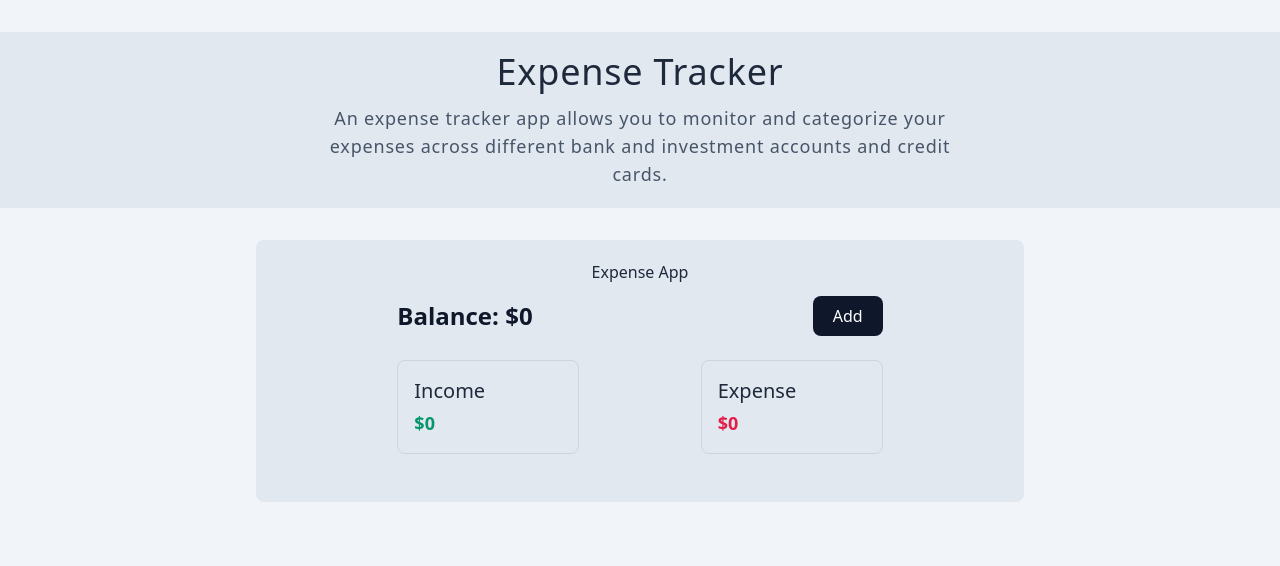
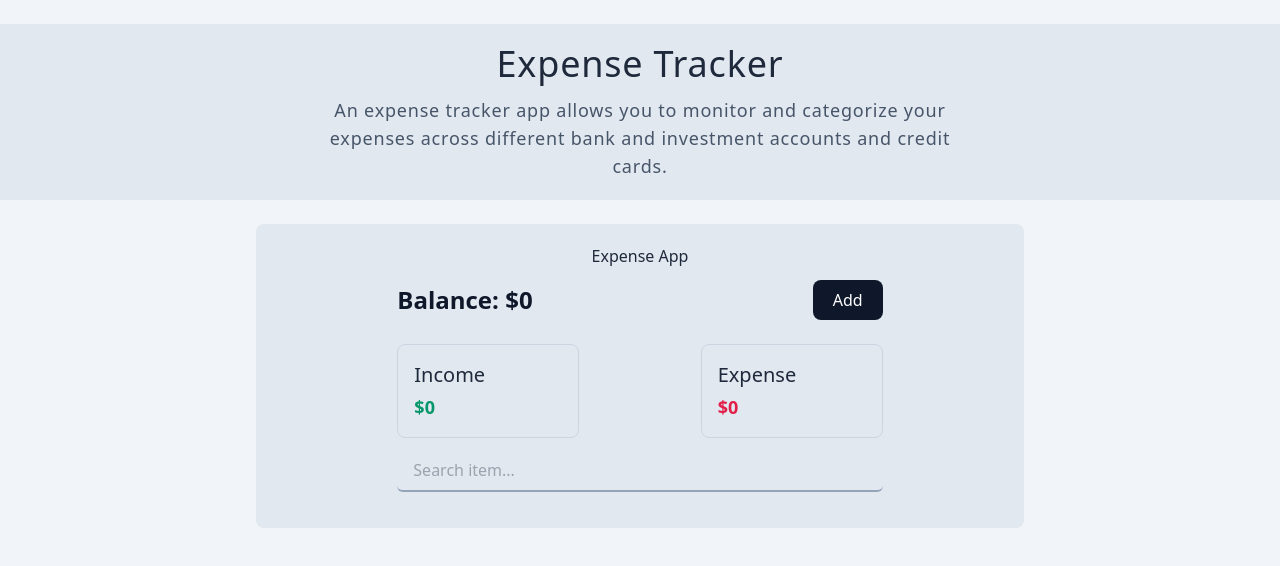
Before and after one commit to pedrrram/expense-tracker, a React (Create React App) app: page / in a window 1280 px wide. Shown: the top 566 px of the page. Built offline with nearby package versions, Linux system fonts and the light colour scheme.

Commit message:
setup search filter for transactions

```diff
--- a/src/components/expense-app/ExpenseApp.jsx
+++ b/src/components/expense-app/ExpenseApp.jsx
@@ -13,7 +13,6 @@ const ExpenseApp = () => {
       ...prevTrans,
       { id: Date.now(), ...transaction },
     ]);
-    console.log(transactions);
   };
 
   useEffect(() => {
@@ -29,7 +28,7 @@ const ExpenseApp = () => {
   }, [transactions]);
 
   return (
-    <section className="flex flex-col items-center w-full max-w-3xl bg-slate-200 rounded-lg text-slate-800 p-5">
+    <section className="flex flex-col items-center w-full max-w-3xl bg-slate-200 rounded-lg text-slate-800 p-5 mb-3">
       <h1>Expense App</h1>
       <Overview
         income={income}
--- a/src/components/expense-app/Transactions.jsx
+++ b/src/components/expense-app/Transactions.jsx
@@ -1,14 +1,49 @@
 import propTypes from 'prop-types';
+import { useEffect, useState } from 'react';
 
 import Transaction from './Transaction';
 
 const Transactions = ({ transactions }) => {
+  const [searchItem, setSearchItem] = useState('');
+  const [filteredTransactions, setFilteredTransactions] =
+    useState(transactions);
+
+  const changeHandler = (e) => {
+    setSearchItem(e.target.value);
+  };
+
+  const filterTransactions = (searchedItem) => {
+    if (!searchedItem && searchedItem !== '') {
+      setFilteredTransactions(transactions);
+      return;
+    }
+    setFilteredTransactions(
+      transactions.filter((tr) =>
+        tr.description.toLowerCase().includes(searchedItem.toLowerCase())
+      )
+    );
+  };
+
+  useEffect(() => {
+    filterTransactions(searchItem);
+  }, [transactions, searchItem]);
+
   return (
-    <div className='w-4/6 mt-4 text-slate-900'>
-      {transactions?.map((tr) => (
-        <Transaction transaction={tr}/>
-      ))}
-    </div>
+    <section className="w-4/6">
+      <input
+        type="text"
+        value={searchItem}
+        onChange={changeHandler}
+        placeholder="Search item..."
+        className="bg-slate-200/90 outline-none w-full border-b-2 border-slate-400 px-4 py-2 rounded-md"
+      />
+
+      <div className="mt-4 text-slate-900">
+        {filteredTransactions?.map((tr) => (
+          <Transaction key={tr.id} transaction={tr} />
+        ))}
+      </div>
+    </section>
   );
 };
 
--- a/src/components/expense-app/form/Form.jsx
+++ b/src/components/expense-app/form/Form.jsx
@@ -25,7 +25,7 @@ const Form = ({ setIsShow, addTransaction }) => {
   return (
     <form
       onSubmit={submitHandler}
-      className="bg-slate-300 w-4/6 rounded-lg text-slate-900 flex flex-col items-center p-5 font-thin space-y-3"
+      className="bg-slate-300/50 w-4/6 rounded-lg text-slate-900 flex flex-col items-center p-5 font-thin space-y-3"
     >
       <input
         name="amount"
--- a/src/components/layouts/Header.jsx
+++ b/src/components/layouts/Header.jsx
@@ -1,6 +1,6 @@
 const Header = () => {
   return (
-    <header className="flex flex-col justify-center items-center my-8 tracking-wider font-thin w-full bg-slate-200 p-5">
+    <header className="flex flex-col justify-center items-center my-6 tracking-wider font-thin w-full bg-slate-200 p-5">
       <h1 className="text-4xl mb-3 text-slate-800">Expense Tracker</h1>
       <span className="text-lg max-w-2xl text-center text-slate-600">An expense tracker app allows you to monitor and categorize your expenses across different bank and investment accounts and credit cards.</span>
     </header>
```
